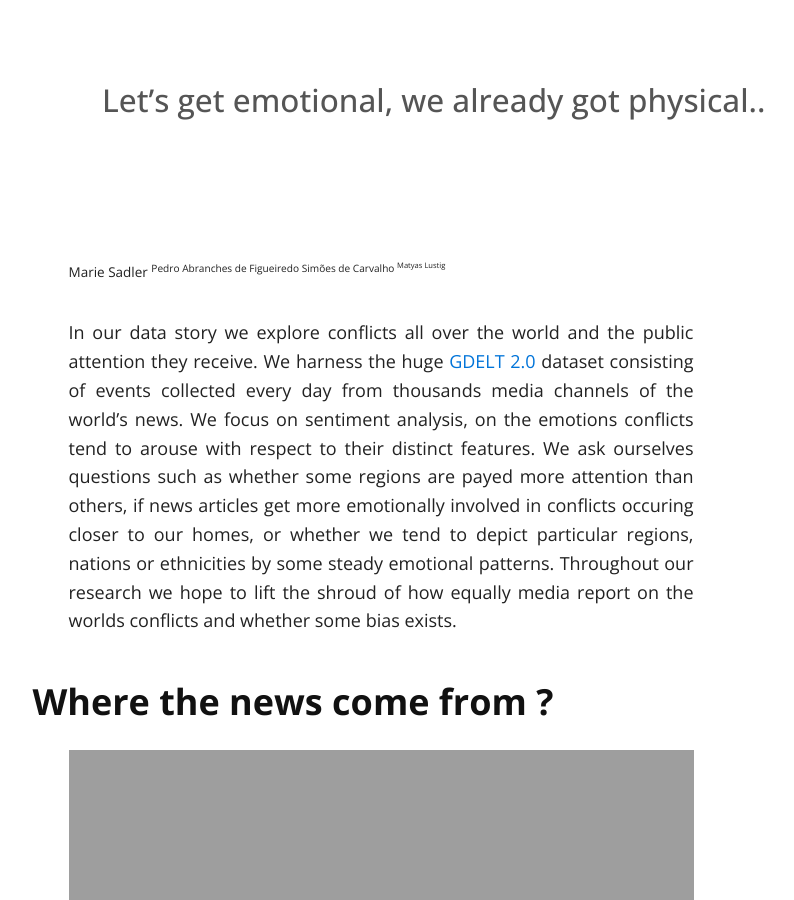
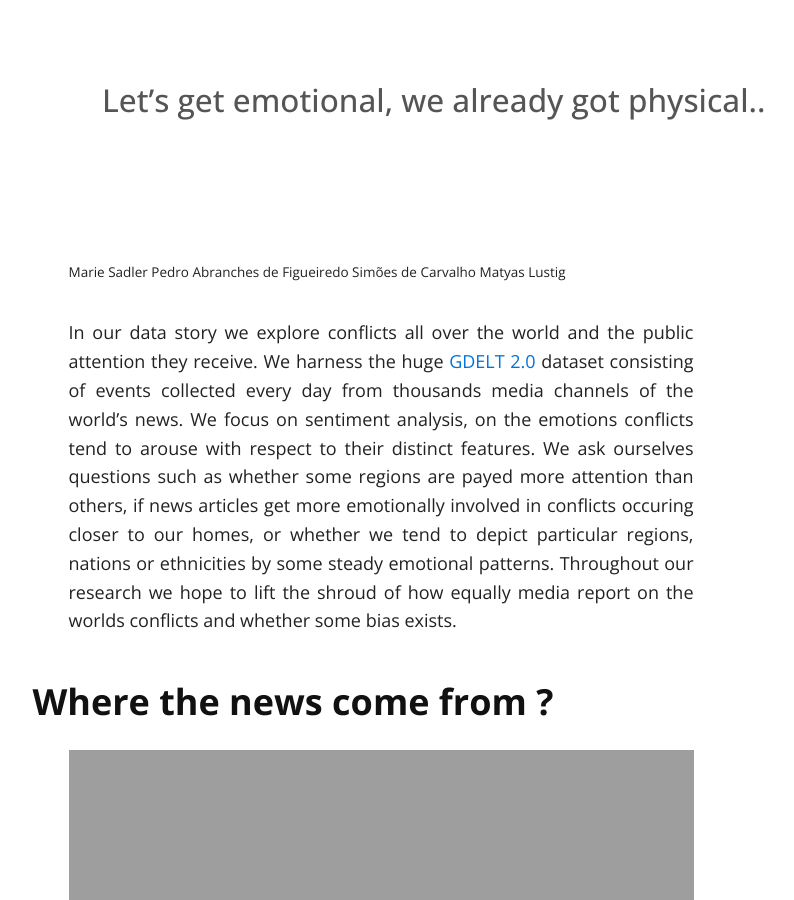
Before and after one commit to marycate/Matterhorn-ADA.github.io, a Jekyll site: the page built from index.md, in a window 1280 px wide and 900 px high, scrolled down 362 px. Shown: the whole window, without its empty margins (259-1053 px from the left). Built offline with Jekyll 4.4.1, drawn with Linux system fonts in a browser that asks for light colours; nearby versions of some CDN libraries; our own code applies the rules of GitHub Pages for plain Markdown files.

Commit message:
Update index.md

```diff
--- a/index.md
+++ b/index.md
@@ -4,9 +4,10 @@ layout: default
 
 ## Let's get emotional, we already got physical..
 
-<sup> Marie Sadler
-<sup> Pedro Abranches de Figueiredo Simões de Carvalho
-<sup> Matyas Lustig
+<sup>
+Marie Sadler
+Pedro Abranches de Figueiredo Simões de Carvalho
+Matyas Lustig </sup>
 
 In our data story we explore conflicts all over the world and the public attention they receive. We harness the huge [GDELT 2.0](https://www.gdeltproject.org/) dataset consisting of events collected every day from thousands media channels of the world's news. We focus on sentiment analysis, on the emotions conflicts tend to arouse with respect to their distinct features. We ask ourselves questions such as whether some regions are payed more attention than others, if news articles get more emotionally involved in conflicts occuring closer to our homes, or whether we tend to depict particular regions, nations or ethnicities by some steady emotional patterns. Throughout our research we hope to lift the shroud of how equally media report on the worlds conflicts and whether some bias exists.
 {: style="text-align: justify"}
```
